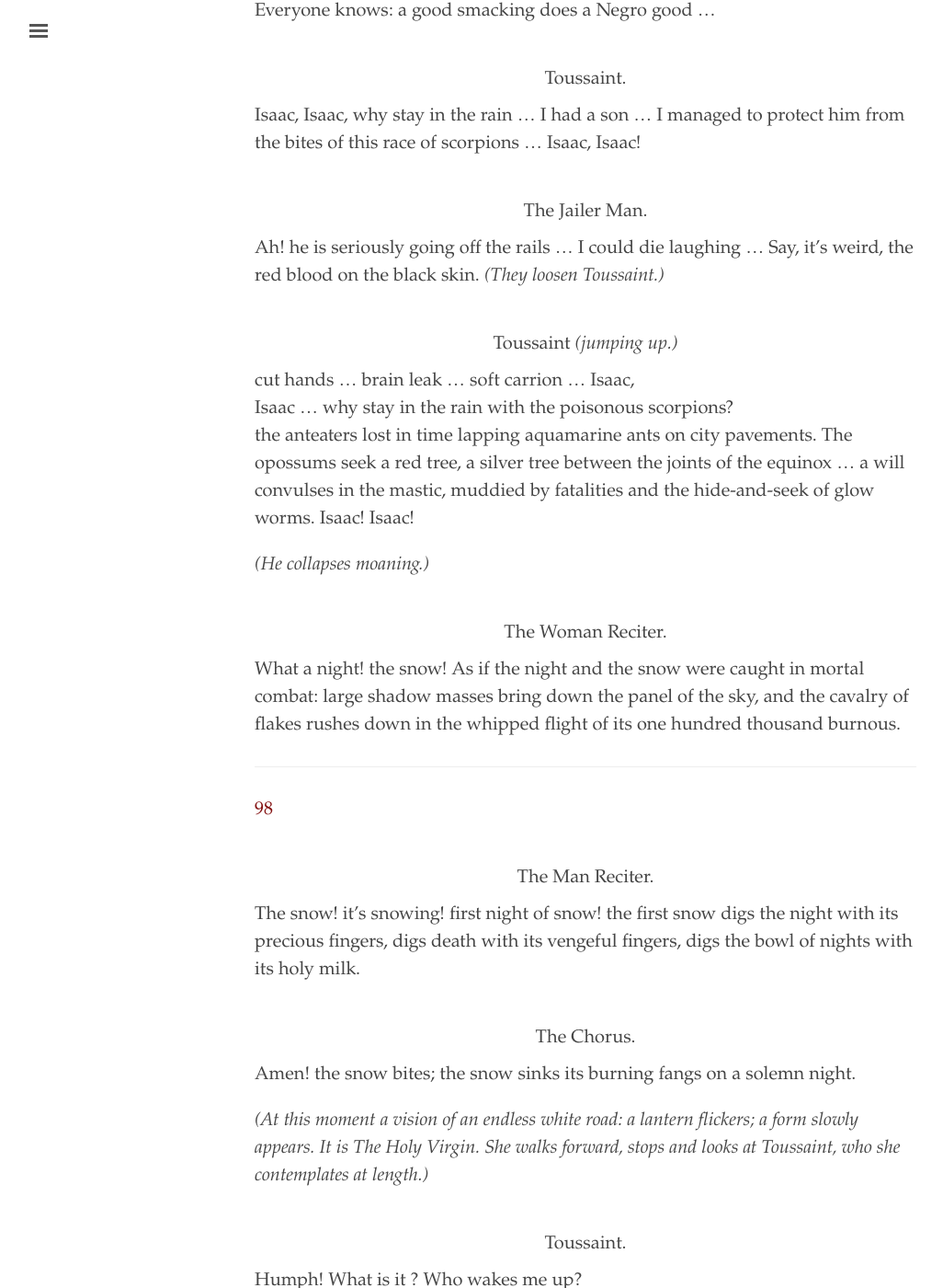
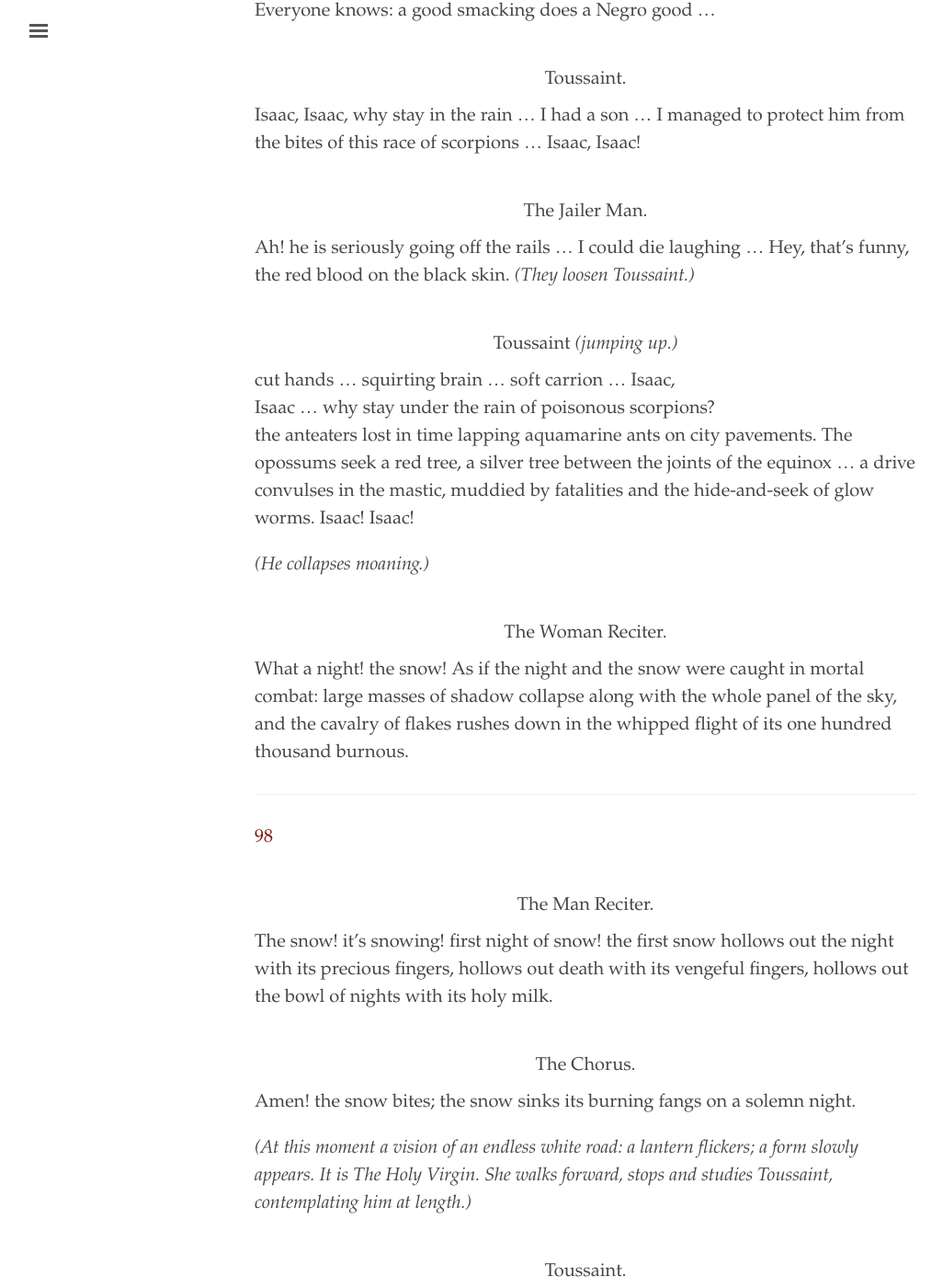
Before and after one commit to elotroalex/chiens, a Jekyll site: the page built from _texts/translation.md, in a window 1280 px wide and 1400 px high, scrolled down 112238 px. Shown: the whole window at 92% size, without its empty margins (3-1029 px from the left). Built offline with Jekyll 4.4.1, drawn with Linux system fonts in a browser that asks for light colours.

Commit message:
up to page 99

```diff
--- a/_texts/translation.md
+++ b/_texts/translation.md
@@ -3585,19 +3585,19 @@ Oh, steps; hooves of horses; crawling larvae grown fat in the valley of my ears.
 
 - {:.sp} The Jailer Man.
 
-- {: .pr} Ah! he is seriously going off the rails ... I could die laughing ... Say, it's weird, the red blood on the black skin. *(They loosen Toussaint.)*
+- {: .pr} Ah! he is seriously going off the rails ... I could die laughing ... Hey, that's funny, the red blood on the black skin. *(They loosen Toussaint.)*
 
 - {:.sp} Toussaint *(jumping up.)*
 
-- cut hands ... brain leak ... soft carrion ... Isaac,
-- Isaac ... why stay in the rain with the poisonous scorpions?
-- {: .pr} the anteaters lost in time lapping aquamarine ants on city pavements. The opossums seek a red tree, a silver tree between the joints of the equinox ... a will convulses in the mastic, muddied by fatalities and the hide-and-seek of glow worms. Isaac! Isaac!
+- cut hands ... squirting brain ... soft carrion ... Isaac,
+- Isaac ... why stay under the rain of poisonous scorpions?
+- {: .pr} the anteaters lost in time lapping aquamarine ants on city pavements. The opossums seek a red tree, a silver tree between the joints of the equinox ... a drive convulses in the mastic, muddied by fatalities and the hide-and-seek of glow worms. Isaac! Isaac!
 
 *(He collapses moaning.)*
 
 - {:.sp} The Woman Reciter.
 
-- {: .pr} What a night! the snow! As if the night and the snow were caught in mortal combat: large shadow masses bring down the panel of the sky, and the cavalry of flakes rushes down in the whipped flight of its one hundred thousand burnous.
+- {: .pr} What a night! the snow! As if the night and the snow were caught in mortal combat: large masses of shadow collapse along with the whole panel of the sky, and the cavalry of flakes rushes down in the whipped flight of its one hundred thousand burnous.
 
 ---
 
@@ -3605,13 +3605,13 @@ Oh, steps; hooves of horses; crawling larvae grown fat in the valley of my ears.
 
 - {:.sp} The Man Reciter.
 
-- {: .pr} The snow! it's snowing! first night of snow! the first snow digs the night with its precious fingers, digs death with its vengeful fingers, digs the bowl of nights with its holy milk.
+- {: .pr} The snow! it's snowing! first night of snow! the first snow hollows out the night with its precious fingers, hollows out death with its vengeful fingers, hollows out the bowl of nights with its holy milk.
 
 - {:.sp} The Chorus.
 
 - {: .pr} Amen! the snow bites; the snow sinks its burning fangs on a solemn night.
 
-*(At this moment a vision of an endless white road: a lantern flickers; a form slowly appears. It is The Holy Virgin. She walks forward, stops and looks at Toussaint, who she contemplates at length.)*
+*(At this moment a vision of an endless white road: a lantern flickers; a form slowly appears. It is The Holy Virgin. She walks forward, stops and studies Toussaint, contemplating him at length.)*
 
 - {:.sp} Toussaint.
 
```
